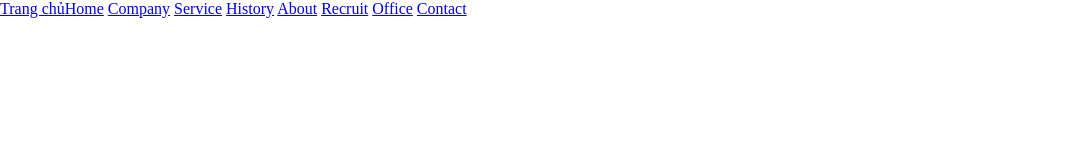
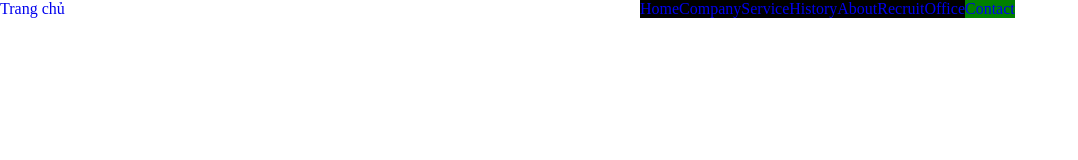
Before and after one commit to LongNguyen207/demo, a plain HTML site: page index.html in a window 1280 px wide. Shown: the whole page, without its empty margins (0-1078 px from the left). Drawn offline with Linux system fonts and the light colour scheme.

Commit message:
add folder

```diff
--- a/index.css
+++ /dev/null
@@ -1,14 +0,0 @@
-* {
-	padding: 0px;
-	margin: 0px;
-}
-.container {
-	display: flex;
-	flex-direction: column;
-}
-.header {
-	width: 100%;
-	display: flex;
-	flex-direction: row;
-	align-items: baseline;
-}
--- a/index.html
+++ b/index.html
@@ -3,7 +3,7 @@
 <head>
 	<meta charset="UTF-8">
 	<title>Document</title>
-	<link rel="stylesheet" href="index.css">
+	<link rel="stylesheet" href="style/style.css">
 </head>
 <body>
 	<div id="wrapper">
@@ -13,14 +13,14 @@
 					<a href="#">Trang chủ</a>
 				</div>
 			<div class="nav">
-				<a href="#">Home</a>
-				<a href="#">Company</a>
-				<a href="#">Service</a>
-				<a href="#">History</a>
-				<a href="#">About</a>
-				<a href="#">Recruit</a>
-				<a href="#">Office</a>
-				<a href="#">Contact</a>
+				<div><a href="#">Home</a></div>
+				<div><a href="#">Company</a></div>
+				<div><a href="#">Service</a></div>
+				<div><a href="#">History</a></div>
+				<div><a href="#">About</a></div>
+				<div><a href="#">Recruit</a></div>
+				<div><a href="#">Office</a></div>
+				<div class="special"><a href="#">Contact</a></div>
 			</div>
 		</div>
 		</div>
--- /dev/null
+++ b/style/style.css
@@ -0,0 +1,31 @@
+* {
+	padding: 0px;
+	margin: 0px;
+}
+.container {
+	display: flex;
+	flex-direction: column;
+}
+.header {
+	display: flex;
+	flex-direction: row;
+	align-items: baseline;
+	width: 100%;
+}
+.logo {
+	display: flex;
+	width: 50%;
+}
+.nav {
+	width: 50%;
+	display: flex;
+}
+.header a {
+	text-decoration: none;
+}
+.nav div {
+	background: black;
+}
+.nav .special {
+	background: green;
+}
```
